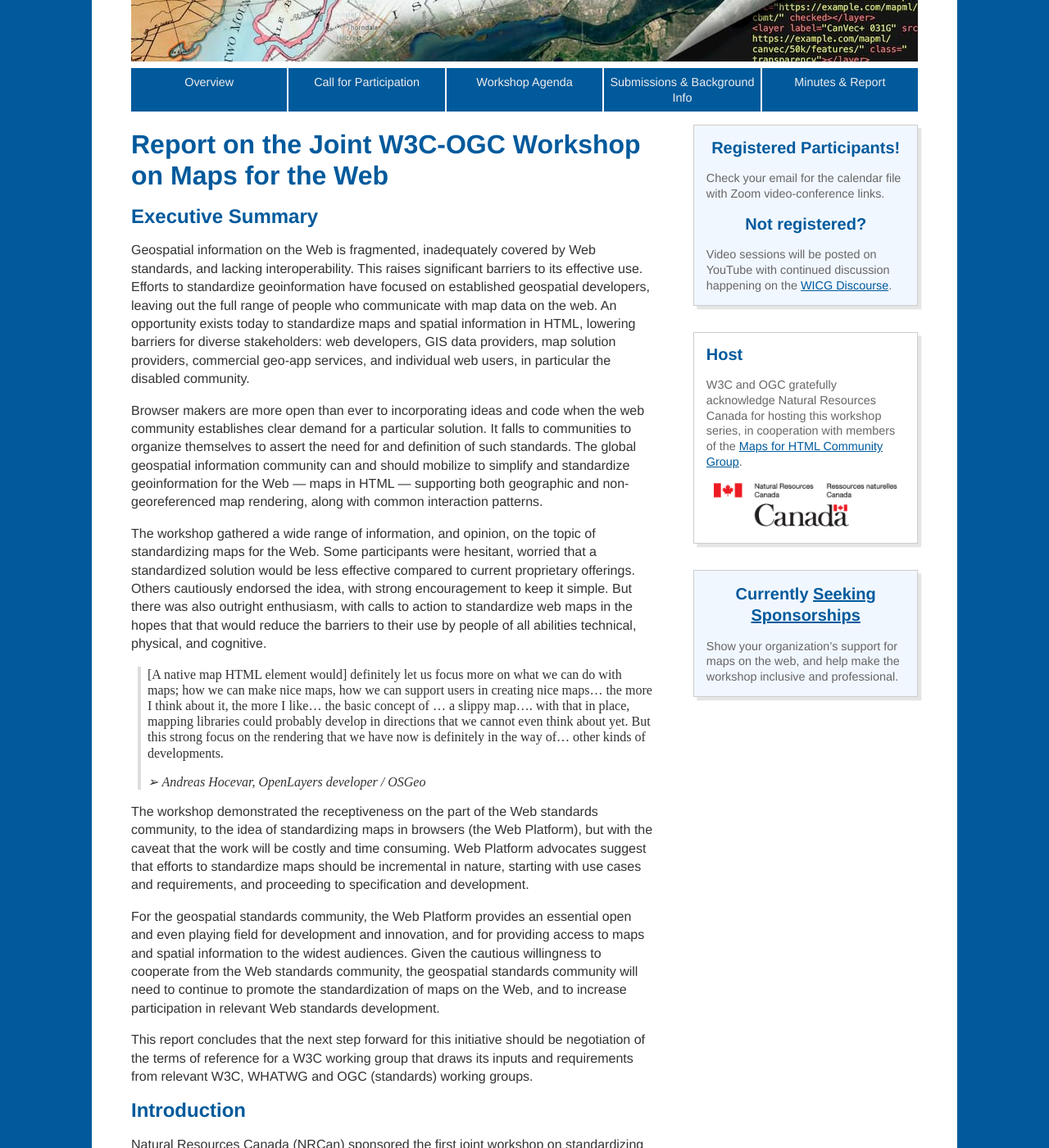
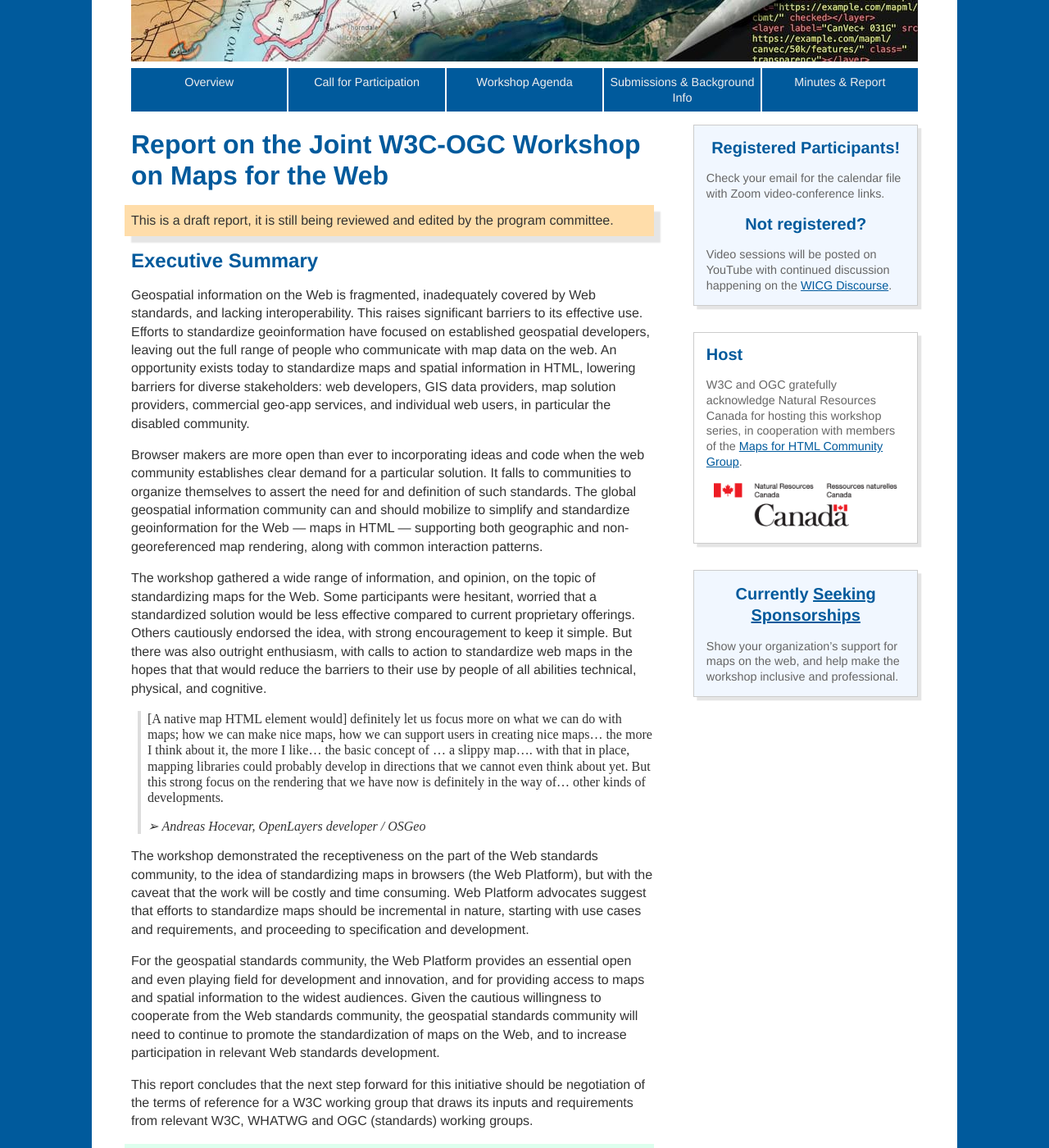
Before and after one commit to Maps4HTML/Maps4HTML-Workshop-2020, a Jekyll site: the page built from report.md, in a window 1280 px wide and 1400 px high, scrolled down 593 px. Shown: the whole window at 82% size. Built offline with Jekyll 4.4.1, drawn with Linux system fonts in a browser that asks for light colours; some of the changed text lies outside the part shown.

Commit message:
Add draft warning to report
And links to the full transcripts & videos.

```diff
--- a/report.md
+++ b/report.md
@@ -7,6 +7,8 @@
 ---
 
 {% include relBase.html %}
+
+<p class="warning">This is a draft report, it is still being reviewed and edited by the program committee.</p>
 
 <h2 id="executive-summary">Executive Summary</h2>
 
@@ -25,6 +27,8 @@
 For the geospatial standards community, the Web Platform provides an essential open and even playing field for development and innovation, and for providing access to maps and spatial information to the widest audiences. Given the cautious willingness to cooperate from the Web standards community, the geospatial standards community will need to continue to promote the standardization of maps on the Web, and to increase participation in relevant Web standards development.
 
 This report concludes that the next step forward for this initiative should be negotiation of the terms of reference for a W3C working group that draws its inputs and requirements from relevant W3C, WHATWG and OGC (standards) working groups.
+
+<p class="info">Session videos, transcripts, and supporting material are available from the <a href="{{ relBase }}/agenda">agenda page</a> of the workshop website.</p>
 
 <h2 id="introduction">Introduction</h2>
 
```
